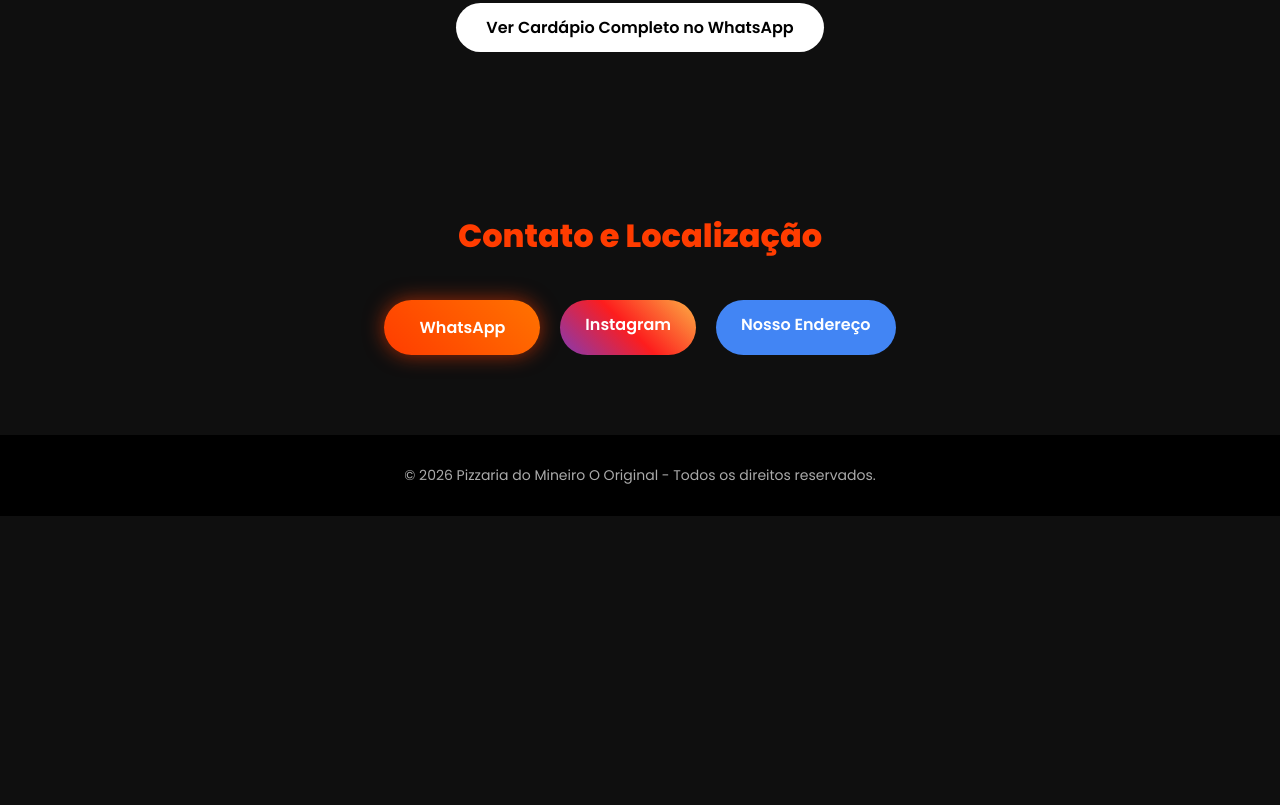
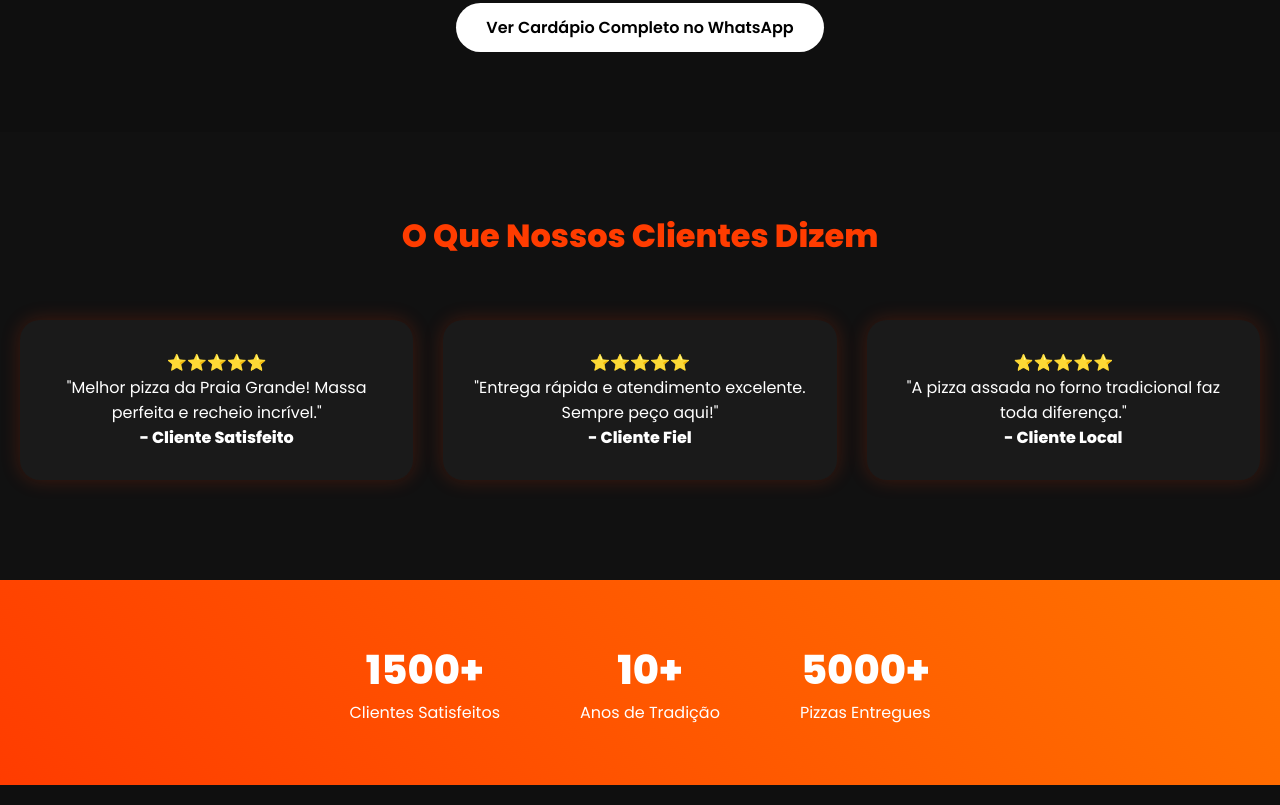
Before and after one commit to pizzaria-mineiro/praia-grande, a plain HTML site: page index.html in a window 1280 px wide. Shown: the part 1835-2640 px from the top of the page. Before the commit the page ends 2351 px from the top, so only its background shows below. Drawn offline with Linux system fonts and the light colour scheme.

Commit message:
index.html

```diff
--- a/index.html
+++ b/index.html
@@ -92,6 +92,49 @@
         </a>
     </section>
 
+    <!-- DEPOIMENTOS -->
+    <section class="depoimentos">
+        <h2>O Que Nossos Clientes Dizem</h2>
+
+        <div class="depoimentos-grid">
+            <div class="depoimento">
+                ⭐⭐⭐⭐⭐
+                <p>"Melhor pizza da Praia Grande! Massa perfeita e recheio incrível."</p>
+                <strong>- Cliente Satisfeito</strong>
+            </div>
+
+            <div class="depoimento">
+                ⭐⭐⭐⭐⭐
+                <p>"Entrega rápida e atendimento excelente. Sempre peço aqui!"</p>
+                <strong>- Cliente Fiel</strong>
+            </div>
+
+            <div class="depoimento">
+                ⭐⭐⭐⭐⭐
+                <p>"A pizza assada no forno tradicional faz toda diferença."</p>
+                <strong>- Cliente Local</strong>
+            </div>
+        </div>
+    </section>
+
+    <!-- CONTADOR -->
+    <section class="contador">
+        <div>
+            <h3><span class="numero" data-target="1500">0</span>+</h3>
+            <p>Clientes Satisfeitos</p>
+        </div>
+
+        <div>
+            <h3><span class="numero" data-target="10">0</span>+</h3>
+            <p>Anos de Tradição</p>
+        </div>
+
+        <div>
+            <h3><span class="numero" data-target="5000">0</span>+</h3>
+            <p>Pizzas Entregues</p>
+        </div>
+    </section>
+
     <!-- CONTATO -->
     <section id="contato" class="contato">
         <h2>Contato e Localização</h2>
@@ -117,5 +160,8 @@
         <p>© 2026 Pizzaria do Mineiro O Original - Todos os direitos reservados.</p>
     </footer>
 
+    <!-- JS -->
+    <script src="script.js"></script>
+
 </body>
 </html>
```
